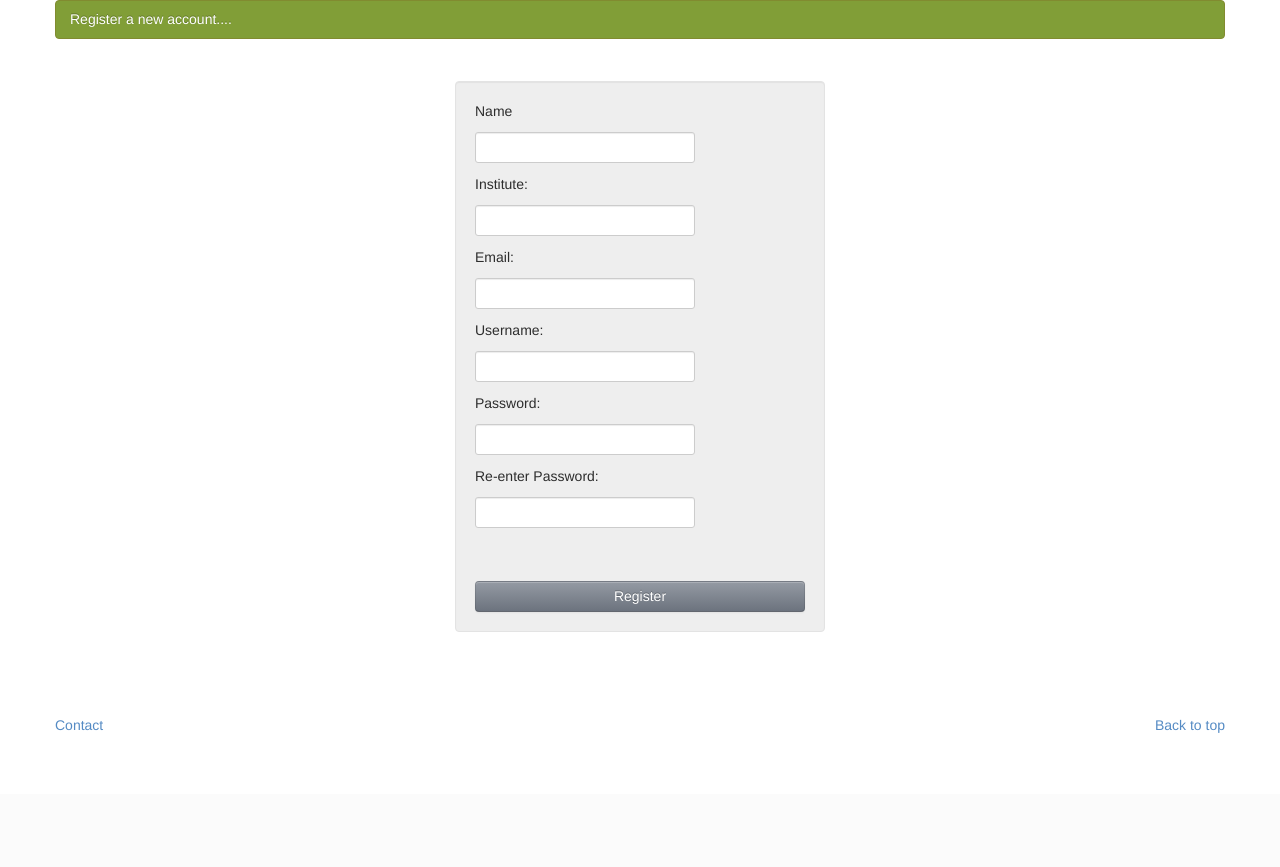
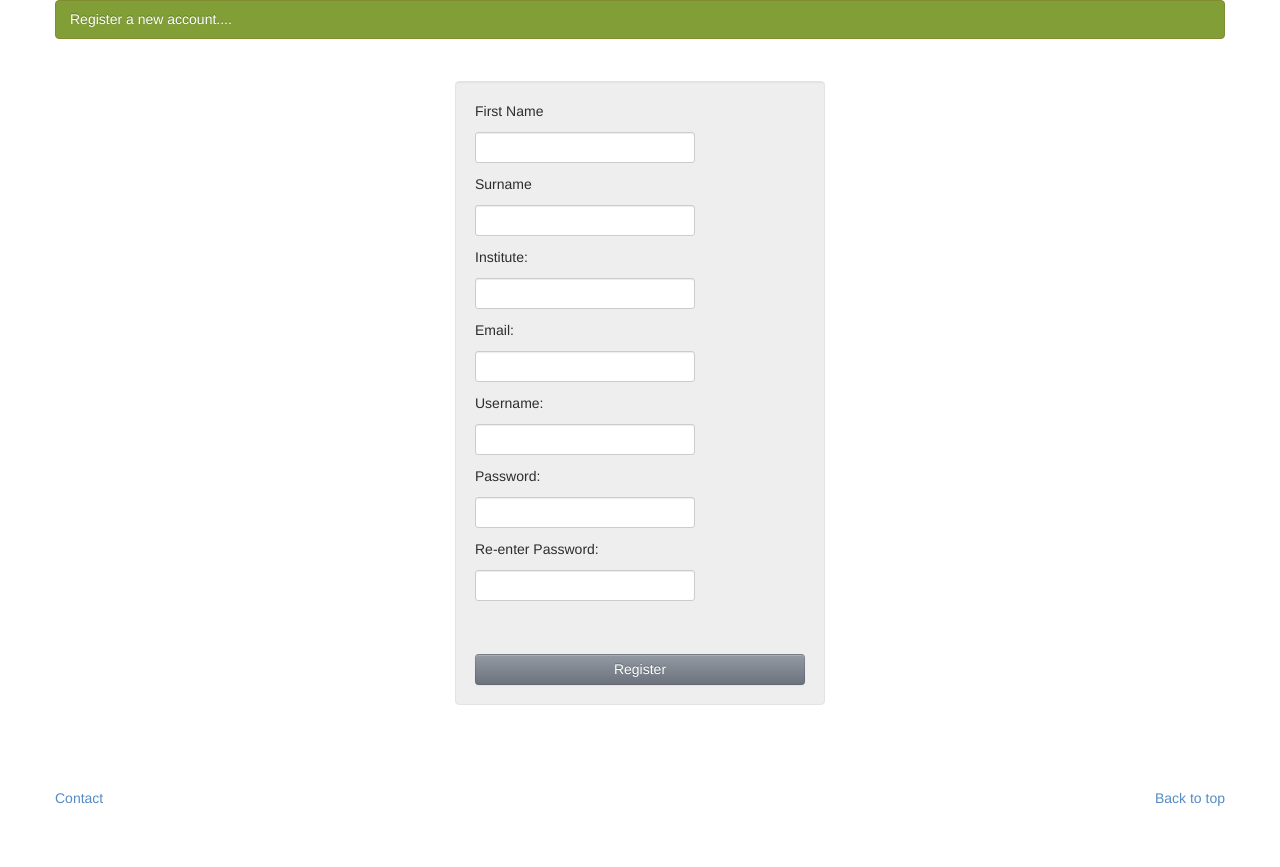
Before and after one commit to gerarddevine/cim_expgen, a Django app: template cimexpgen/templates/register.html in a window 1280 px wide. Shown: the part 203-1070 px from the top of the page. Before the commit the page ends 936 px from the top, so only its background shows below. Run offline with Django 3.2, Linux system fonts and the light colour scheme; tables that the repository leaves empty hold one stand-in row (values such as "Sample post"); the template is opened without the code that fills it: values that come from a table or form of the project are taken from there, most other values are stand-ins (such as "Sample title", 1, 10 or a date in 2020); some libraries are stand-ins or nearby versions; some web fonts are replaced.

```diff
--- a/cimexpgen/apps/person/models.py
+++ b/cimexpgen/apps/person/models.py
@@ -7,15 +7,9 @@ class Person(models.Model):
     ''' Class to represent a user profile '''
 
     user = models.OneToOneField(User)
-    name = models.CharField(max_length=100)
+    firstname = models.CharField(max_length=100)
+    surname = models.CharField(max_length=100)
     institute = models.CharField(max_length=512)
 
     def __unicode__(self):
         return self.name
-
-
-#def create_user_profile(sender, instance, created, **kwargs):
-#    if created:
-#        Person.objects.create(user=instance)
-#
-#post_save.connect(create_user_profile, sender=User)
--- a/cimexpgen/settings.py
+++ b/cimexpgen/settings.py
@@ -98,7 +98,7 @@ TEMPLATE_CONTEXT_PROCESSORS = (
 AUTH_PROFILE_MODULE = 'person.Person'
 
 # URL for @login_required decorator to use
-LOGIN_URL = '/login'
+LOGIN_URL = 'cimexpgen/login'
 
 
 INSTALLED_APPS = (
--- a/cimexpgen/templates/register.html
+++ b/cimexpgen/templates/register.html
@@ -25,16 +25,28 @@
 		{% csrf_token %}
 
 		<div>
-		    {% if form.name.errors %}
-	            {% for error in form.name.errors %}
+		    {% if form.firstname.errors %}
+	            {% for error in form.firstname.errors %}
                     <p class="text-error">
 	                    {{ error }}
 	                </p>
 	            {% endfor %}
 		    {% endif %}
-		    <p><label for="name"{% if form.name.errors %} class="text-error"{% else %} {% endif %}>Name</label></p>
-		    <p>{{ form.name }}</p>
+		    <p><label for="firstname"{% if form.firstname.errors %} class="text-error"{% else %} {% endif %}>First Name</label></p>
+		    <p>{{ form.firstname }}</p>
 		</div>
+
+		<div>
+            {% if form.surname.errors %}
+                {% for error in form.surname.errors %}
+                    <p class="text-error">
+                        {{ error }}
+                    </p>
+                {% endfor %}
+            {% endif %}
+            <p><label for="surname"{% if form.surname.errors %} class="text-error"{% else %} {% endif %}>Surname</label></p>
+            <p>{{ form.surname }}</p>
+        </div>
 
 		<div>
 		    {% if form.institute.errors %}
--- a/cimexpgen/urls.py
+++ b/cimexpgen/urls.py
@@ -10,10 +10,11 @@ urlpatterns = patterns('',
     url(r'^admin/', include(admin.site.urls)),
 
     # home and about pages
+    (r'^$','cimexpgen.apps.expgenapp.views.home', {}, 'home'),
     (r'^home/$','cimexpgen.apps.expgenapp.views.home', {}, 'home'),
     (r'^about/$','cimexpgen.apps.expgenapp.views.about', {}, 'about'),
 
-    #url for user registration/login/logour
+    # for user registration/login/logour
     (r'^register/$', 'cimexpgen.apps.person.views.UserRegistration', {}, 'register'),
     (r'^login/$', 'cimexpgen.apps.person.views.LoginRequest', {}, 'login'),
     (r'^logout/$', 'cimexpgen.apps.person.views.LogoutRequest', {}, 'logout'),
```
Also changed, not shown: 1 other file.
